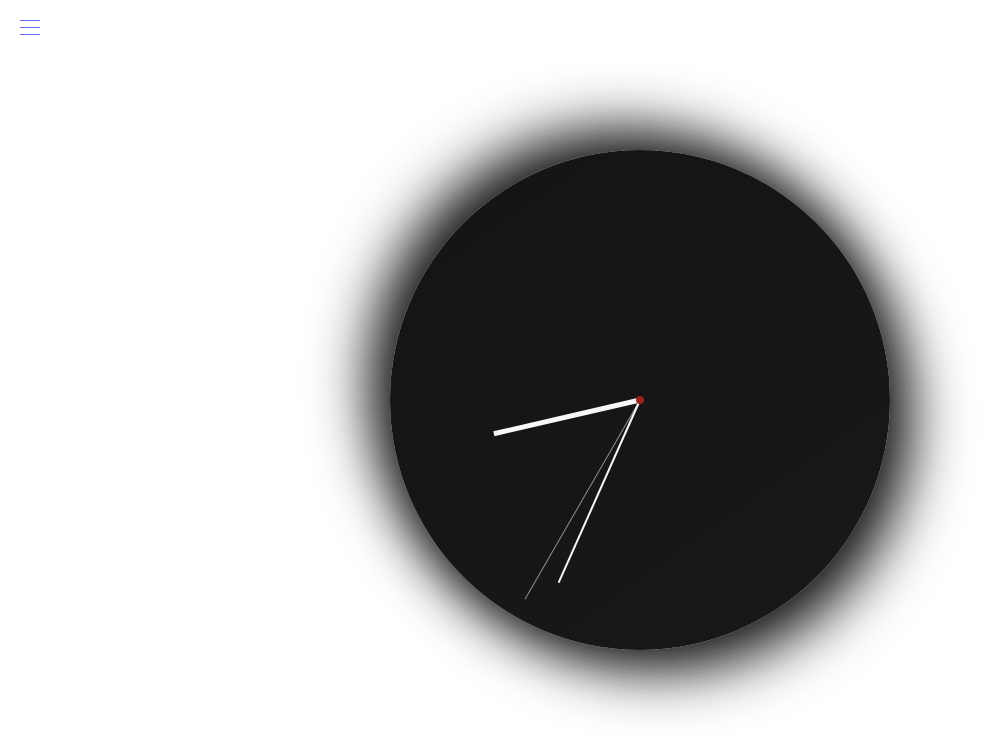
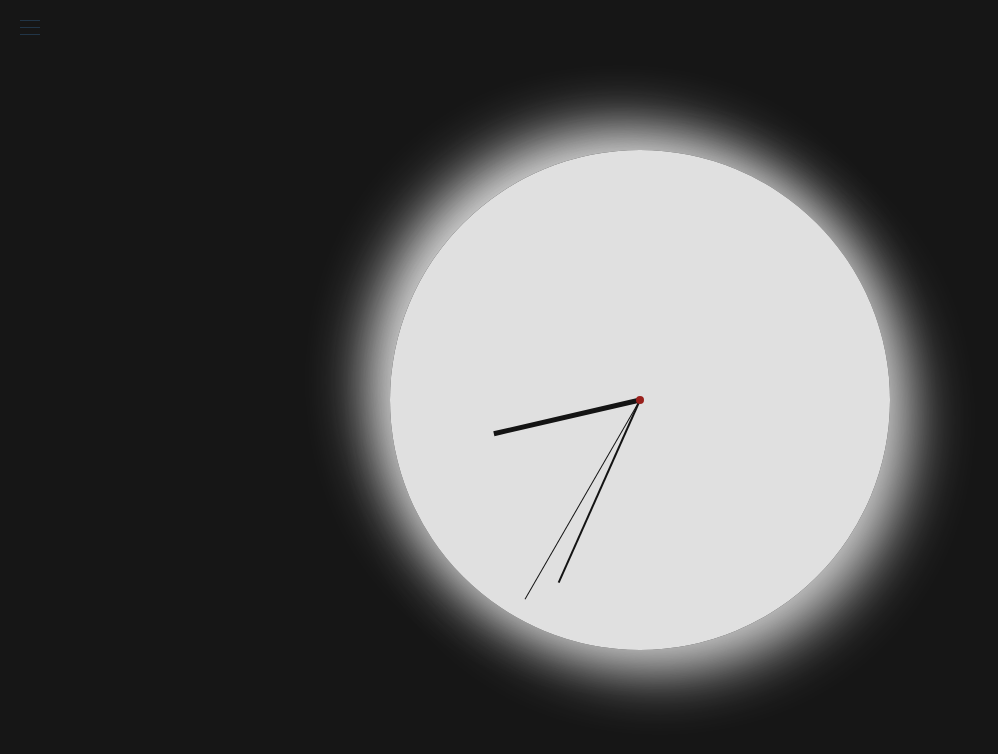
Before and after one commit to marco-tuzza/react-playground, a React (Vite) app: page / in a window 1280 px wide. Shown: the top 754 px of the page, without its empty margins (0-998 px from the left). Built offline with nearby package versions, Linux system fonts and the light colour scheme.

Commit message:
Reorganized the directories structure and added light mode for clock

```diff
--- /dev/null
+++ b/src/App.css
@@ -0,0 +1,28 @@
+#root {
+  margin: 0 auto;
+  padding: 2rem;
+  text-align: center;
+}
+
+:root {
+  font-family: Inter, system-ui, Avenir, Helvetica, Arial, sans-serif;
+  line-height: 1.5;
+  font-weight: 400;
+
+  color-scheme: light dark;
+  color: rgba(255, 255, 255, 0.87);
+  background-color: #161616;
+
+  font-synthesis: none;
+  text-rendering: optimizeLegibility;
+  -webkit-font-smoothing: antialiased;
+  -moz-osx-font-smoothing: grayscale;
+}
+
+body {
+  margin: 0;
+  display: flex;
+  place-items: center;
+  min-width: 320px;
+  min-height: 100vh;
+}
--- a/src/App.jsx
+++ b/src/App.jsx
@@ -1,6 +1,6 @@
-import Clock from './Clock'
-import HamburgerMenu from './HamburgerMenu';
-import './css/App.css'
+import Clock from './components/clock/Clock'
+import HamburgerMenu from './components/hamburger-menu/HamburgerMenu';
+import './App.css'
 
 function App() {
   return (
--- a/src/css/Clock.css
+++ b/src/components/clock/Clock.css
@@ -23,7 +23,7 @@ div.pin {
 div.hour-hand {
     width: 5px;
     height: 150px;
-    background-color: #F9F7F8;
+    background-color: #e0e0e0;
     position: absolute;
     top: 50%;
     left: 50%;
@@ -34,7 +34,7 @@ div.hour-hand {
 div.minute-hand {
     width: 2px;
     height: 200px;
-    background-color: #F9F7F8;
+    background-color: #e0e0e0;
     position: absolute;
     top: 50%;
     left: 50%;
@@ -52,3 +52,27 @@ div.seconds-hand {
     transform-origin: 50% 100%;
     transition: 1s linear;
 }
+
+@media (prefers-color-scheme: light) {
+    div.dial {
+        background: linear-gradient(145deg, #e0e0e0, #e0e0e0);
+        box-shadow: 20px 20px 60px #d0d0d0,
+        -20px -20px 60px #e0e0e0;
+    }
+
+    div.pin {
+        background: #99201C;
+    }
+
+    div.hour-hand {
+        background-color: #141414;
+    }
+
+    div.minute-hand {
+        background-color: #141414;
+    }
+
+    div.seconds-hand {
+        background-color: #141414;
+    }
+}
--- a/src/Clock.jsx
+++ b/src/components/clock/Clock.jsx
@@ -1,5 +1,5 @@
 import { useState, useEffect } from "react";
-import "./css/Clock.css";
+import "./Clock.css";
 
 export default function Clock() {
     const [degrees, setDegrees] = useState({ hours: 0, minutes: 0, seconds: 0 });
--- a/src/css/HamburgerMenu.css
+++ b/src/components/hamburger-menu/HamburgerMenu.css
@@ -8,7 +8,7 @@
     flex-direction: column;
     justify-content: space-between;
     cursor: pointer;
-    z-index: 1000;
+    z-index: 10;
 }
 
 .hamburger-menu__line {
@@ -17,3 +17,9 @@
   background-color: #646cff;
   transition: transform 0.25s, opacity 0.25s;
 }
+
+@media (prefers-color-scheme: light) {
+  .hamburger-menu__line {
+    background-color: #213547;
+  }
+}
--- a/src/HamburgerMenu.jsx
+++ b/src/components/hamburger-menu/HamburgerMenu.jsx
@@ -1,4 +1,4 @@
-import './css/HamburgerMenu.css';
+import './HamburgerMenu.css';
 
 export default function HamburgerMenu() {
     return (
--- a/src/css/App.css
+++ /dev/null
@@ -1,79 +0,0 @@
-#root {
-  margin: 0 auto;
-  padding: 2rem;
-  text-align: center;
-}
-
-:root {
-  font-family: Inter, system-ui, Avenir, Helvetica, Arial, sans-serif;
-  line-height: 1.5;
-  font-weight: 400;
-
-  color-scheme: light dark;
-  color: rgba(255, 255, 255, 0.87);
-  background-color: #161616;
-
-  font-synthesis: none;
-  text-rendering: optimizeLegibility;
-  -webkit-font-smoothing: antialiased;
-  -moz-osx-font-smoothing: grayscale;
-}
-
-a {
-  font-weight: 500;
-  color: #646cff;
-  text-decoration: inherit;
-}
-
-a:hover {
-  color: #535bf2;
-}
-
-body {
-  margin: 0;
-  display: flex;
-  place-items: center;
-  min-width: 320px;
-  min-height: 100vh;
-}
-
-h1 {
-  font-size: 3.2em;
-  line-height: 1.1;
-}
-
-button {
-  border-radius: 8px;
-  border: 1px solid transparent;
-  padding: 0.6em 1.2em;
-  font-size: 1em;
-  font-weight: 500;
-  font-family: inherit;
-  background-color: #1a1a1a;
-  cursor: pointer;
-  transition: border-color 0.25s;
-}
-
-button:hover {
-  border-color: #646cff;
-}
-
-button:focus,
-button:focus-visible {
-  outline: 4px auto -webkit-focus-ring-color;
-}
-
-@media (prefers-color-scheme: light) {
-  :root {
-    color: #213547;
-    background-color: #ffffff;
-  }
-
-  a:hover {
-    color: #747bff;
-  }
-
-  button {
-    background-color: #f9f9f9;
-  }
-}
```
Also changed, not shown: src/assets/clock.png.
